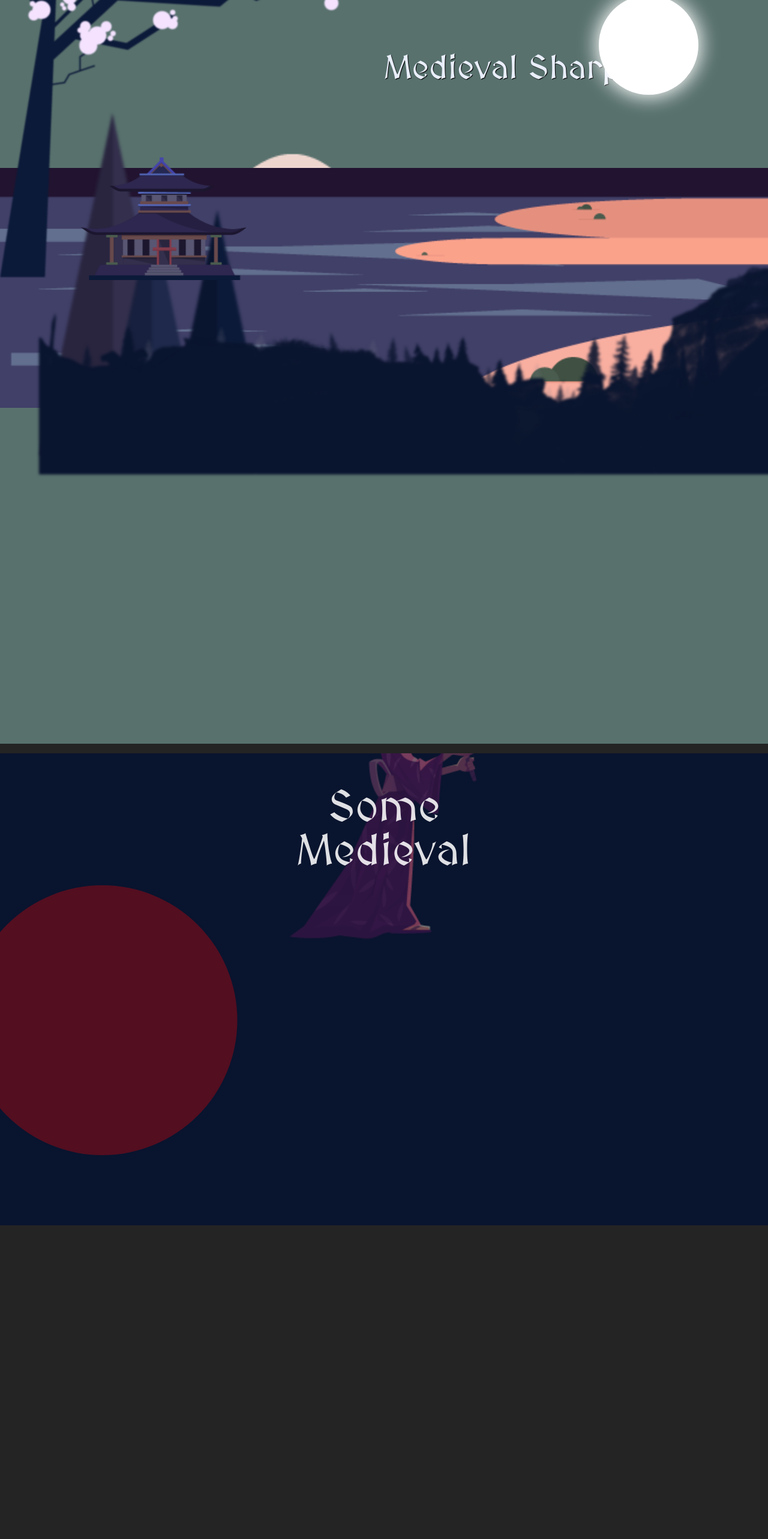
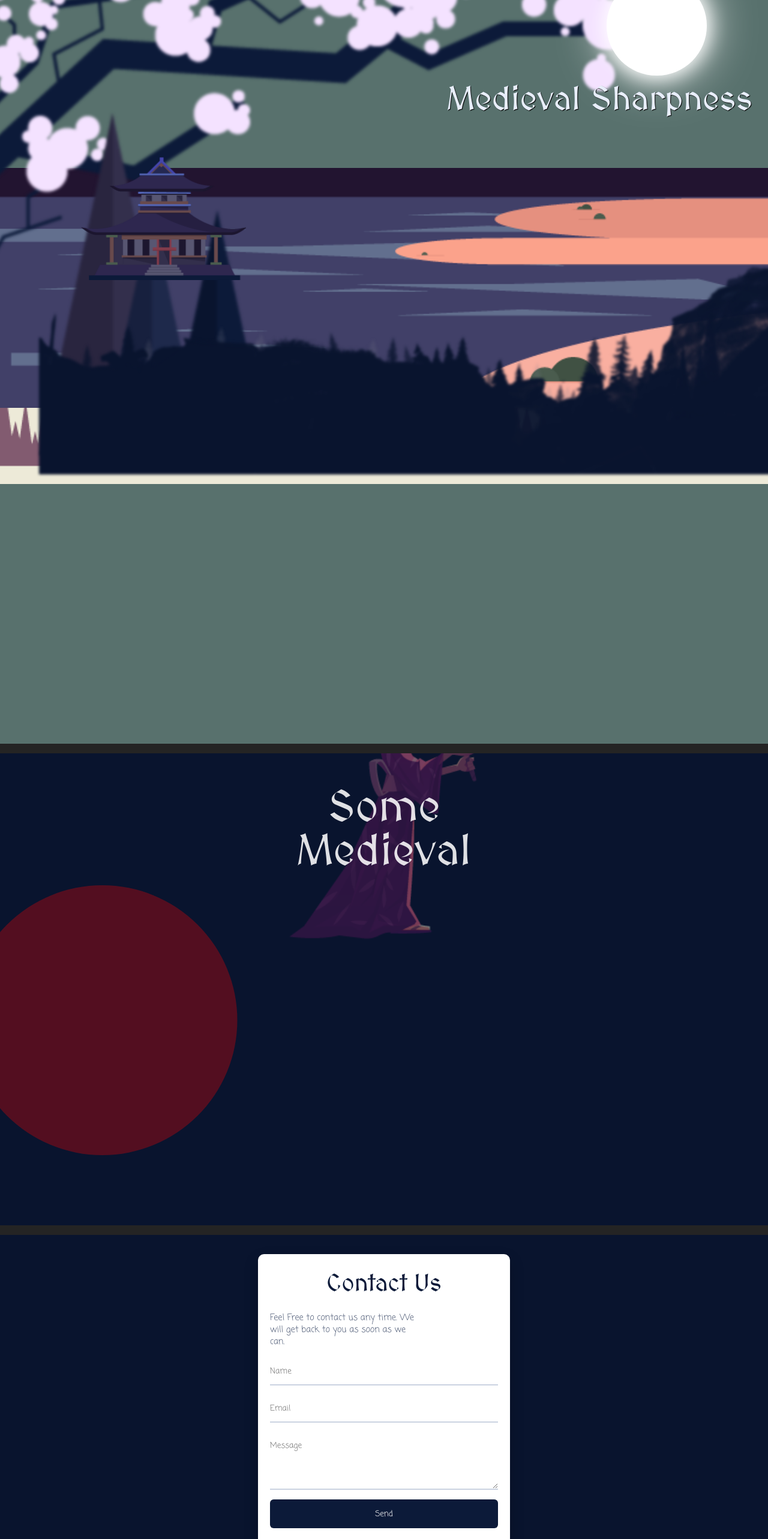
Before and after one commit to eman-fatimaaa/Parallex-project, a React (Vite) app: page / in a window 1280 px wide. Shown: the part 120-2686 px from the top of the page at 60% size. Before the commit the page ends 2163 px from the top, so only its background shows below. Built offline with nearby package versions, Linux system fonts and the light colour scheme.

Commit message:
Contact form formed

```diff
--- a/src/App.tsx
+++ b/src/App.tsx
@@ -1,11 +1,13 @@
+import AboutComp from "./components/AboutComp";
 import HeroComp from "./components/HeroComp";
-import AboutComp from "./components/AboutComp";
+import ContactComp from "./components/ContactComp";
 
 export default function App() {
   return (
     <main>
       <HeroComp />
       <AboutComp />
+      <ContactComp />
     </main>
   );
 }
--- /dev/null
+++ b/src/components/ContactComp.module.scss
@@ -0,0 +1,104 @@
+@use "../sass/variables" as *;
+
+.contact {
+  background-color: $tertiary-color-alt;
+  min-height: 90dvh;
+  padding-top: 2rem;
+  position: relative;
+  margin-top: 1rem;
+  z-index: 5;
+  display: flex;
+  justify-content: center;
+}
+
+.card {
+  width: min(92vw, 420px);
+  background: #ffffff;
+  color: #0c1a39;
+  border-radius: 10px;
+  padding: 1.25rem 1.25rem 1.5rem;
+  box-shadow: 0 10px 25px rgba(0, 0, 0, 0.18);
+  display: flex;
+  flex-direction: column;
+  gap: 1rem;
+}
+
+h2 {
+  font-family: "MedievalSharp", cursive;
+  font-size: 40px;
+  text-align: center;
+  margin: 0;
+}
+
+p {
+  font-size: 0.9rem;
+  line-height: 1.4;
+  color: #54607a;
+  margin: 0;
+  max-width: 30ch;
+}
+
+.inputs {
+  display: flex;
+  flex-direction: column;
+  gap: 1rem;
+}
+
+input,
+textarea {
+  width: 100%;
+  background: transparent;
+  border: 0;
+  border-bottom: 2px solid #cbd3e1;
+  padding: 0.75rem 0;
+  outline: none;
+  color: #0c1a39;
+}
+
+textarea {
+  min-height: 96px;
+  resize: vertical;
+}
+
+button {
+  width: 100%;
+  padding: 0.9rem 1rem;
+  background: #0c1a39;
+  color: #ffffff;
+  border: 0;
+  border-radius: 6px;
+  cursor: pointer;
+  font-weight: 600;
+}
+
+.error {
+  display: block;
+  margin-top: 0.75rem;
+  text-align: center;
+  color: rgb(156, 1, 1);
+  font-weight: bold;
+}
+
+@keyframes shake {
+  10%,
+  90% {
+    transform: translateX(-1px);
+  }
+  20%,
+  80% {
+    transform: translateX(2px);
+  }
+  30%,
+  50%,
+  70% {
+    transform: translateX(-4px);
+  }
+  40%,
+  60% {
+    transform: translateX(4px);
+  }
+}
+
+.shake {
+  animation: shake 0.6s;
+}
--- /dev/null
+++ b/src/components/ContactComp.tsx
@@ -0,0 +1,76 @@
+import { useState, useRef } from "react";
+import styles from "./ContactComp.module.scss";
+
+type TFormData = {
+  name: string;
+  email: string;
+  message: string;
+};
+
+export default function ContactComp() {
+  const [formData, setFormData] = useState<TFormData>({
+    name: "",
+    email: "",
+    message: "",
+  });
+  const [error, setError] = useState<string>("");
+  const [shake, setShake] = useState(false);
+  const btnRef = useRef<HTMLButtonElement | null>(null);
+
+  const checkForm = () => {
+    if (!formData.name || !formData.email || !formData.message) {
+      setError("Please fill out all fields");
+      return false;
+    }
+    const ok = /^[^\s@]+@[^\s@]+\.[^\s@]+$/.test(formData.email);
+    if (!ok) {
+      setError("Please enter a valid email");
+      return false;
+    }
+    setError("");
+    return true;
+  };
+
+  const handleSubmit = (e: React.FormEvent<HTMLFormElement>) => {
+    e.preventDefault();
+    if (!checkForm()) {
+      setShake(true);
+      setTimeout(() => setShake(false), 600);
+      return;
+    }
+    console.log(formData);
+  };
+
+  return (
+    <section className={styles.contact} id="contact">
+      <form onSubmit={handleSubmit} className={styles.card}>
+        <h2>Contact Us</h2>
+        <p>Feel Free to contact us any time. We will get back to you as soon as we can.</p>
+        <div className={styles.inputs}>
+          <input
+            type="text"
+            placeholder="Name"
+            value={formData.name}
+            onChange={(e) => setFormData({ ...formData, name: e.target.value })}
+          />
+          <input
+            type="email"
+            placeholder="Email"
+            value={formData.email}
+            onChange={(e) => setFormData({ ...formData, email: e.target.value })}
+          />
+          <textarea
+            placeholder="Message"
+            id="message-body"
+            value={formData.message}
+            onChange={(e) => setFormData({ ...formData, message: e.target.value })}
+          />
+        </div>
+        <button ref={btnRef} type="submit" className={shake ? styles.shake : ""}>
+          Send
+        </button>
+        {error && <span className={styles.error}>{error}</span>}
+      </form>
+    </section>
+  );
+}
--- a/src/components/HeroComp.module.scss
+++ b/src/components/HeroComp.module.scss
@@ -6,25 +6,57 @@
   min-height: 170vh;
   overflow: hidden;
   background-color: $primary-color-alt;
+  font-family: "Coming Soon", cursive;
 }
 
-.layer {
+.moonLight {
   position: fixed;
-  pointer-events: none;
-  user-select: none;
-  max-width: none;
+  width: max(99px, 13vw);
+  height: max(99px, 13vw);
+  top: 10%;
+  right: 8%;
+  border-radius: 50%;
+  background: #fff;
+  filter: blur(42px);
+  z-index: 1;
+}
+
+.moon {
+  position: fixed;
+  width: max(99px, 13vw);
+  height: max(99px, 13vw);
+  top: 10%;
+  right: 8%;
+  border-radius: 50%;
+  background: #fff;
+  z-index: 2;
+  box-shadow: 0 0 32px 4px #ffffff;
+}
+
+.title {
+  position: fixed;
+  z-index: 3;
+  top: calc(40vh - 60px);
+  right: 2%;
+  text-align: end;
+  transform-style: preserve-3d;
+  text-shadow: 1px 1px 1px #000;
+  font-size: 56px;
+  line-height: 1;
+  color: #e8eefb;
 }
 
 .bg {
-  bottom: 0;
-  left: 50%;
-  transform: translateX(-50%);
-  width: 140vw;
-  height: auto;
+  position: fixed;
   z-index: 0;
+  width: 118%;
+  left: -3%;
+  bottom: calc(1px - 16vh);
+  will-change: transform;
 }
 
 .lake {
+  position: fixed;
   left: 0;
   right: 0;
   bottom: 0;
@@ -37,77 +69,56 @@
 }
 
 .house {
+  position: fixed;
   left: 10vw;
   bottom: 26vh;
   width: clamp(170px, 22vw, 360px);
   height: auto;
   z-index: 2;
+  will-change: transform;
 }
 
 .tree {
-  top: 0;
-  left: 0;
-  width: 72vw;
-  max-width: 620px;
-  filter: blur(1px);
-  z-index: 3;
+  position: fixed;
+  top: calc(10% - 119px);
+  left: calc(0px - 20%);
+  z-index: 1;
+  transform-style: preserve-3d;
+  filter: blur(2px);
   transform-origin: left bottom;
+  width: 110%;
+  min-width: 640px;
 }
 
 .nearMountainsLeft {
+  position: fixed;
   bottom: calc(1px - 10%);
   left: calc(1px + 5%);
   z-index: 1;
+  transform-style: preserve-3d;
   filter: blur(2px);
   width: 30%;
-  transform-style: preserve-3d;
+  will-change: transform;
 }
 
 .nearMountainsRight {
+  position: fixed;
   bottom: calc(1px - 10%);
   right: calc(1px + 5%);
   z-index: 1;
+  transform-style: preserve-3d;
   filter: blur(2px);
   width: 100px;
-  transform-style: preserve-3d;
+  will-change: transform;
 }
 
 .upCloseTrees {
+  position: fixed;
   bottom: calc(1px - 14%);
   left: calc(1px + 5%);
   z-index: 1;
+  transform-style: preserve-3d;
   filter: blur(2px);
   width: 110%;
   min-width: 640px;
-  transform-style: preserve-3d;
 }
-
-.moonWrap {
-  position: fixed;
-  top: 14vh;
-  right: 9vw;
-  z-index: 4;
-  will-change: transform;
-}
-
-.moon {
-  width: max(99px, 13vw);
-  height: max(99px, 13vw);
-  background-color: #fff;
-  border-radius: 50%;
-  box-shadow: 0 0 32px 4px #ffffff;
-}
-
-.title {
-  position: fixed;
-  z-index: 3;
-  top: 26vh;
-  left: 50%;
-  transform: translateX(-50%);
-  text-align: center;
-  text-shadow: 1px 1px 1px #000;
-  font-family: "MedievalSharp", cursive;
-  font-size: clamp(32px, 6vw, 56px);
-  line-height: 1;
-  color: #e8eefb;
-}
--- a/src/components/HeroComp.tsx
+++ b/src/components/HeroComp.tsx
@@ -5,63 +5,49 @@ import styles from "./HeroComp.module.scss";
 import bg from "../assets/bg.png";
 import lake from "../assets/02.png";
 import house from "../assets/04.png";
-import treeBranch from "../assets/06.png";
+import tree from "../assets/06.png";
 import nearMountainsLeft from "../assets/05.png";
 import nearMountainsRight from "../assets/03.png";
 import upCloseTrees from "../assets/treees.png";
 
 export default function HeroComp() {
   const ref = useRef<HTMLElement | null>(null);
+  const { scrollYProgress } = useScroll({
+    target: ref,
+    offset: ["start start", "end start"],
+  });
 
-  const { scrollY } = useScroll();
-  const superSlowElement = useTransform(scrollY, [0, 5000], [0, -300]);
+  const yBg = useTransform(scrollYProgress, [0, 1], ["0px", "-80px"]);
+  const yMoon = useTransform(scrollYProgress, [0, 1], ["0px", "-80px"]);
+  const yNear = useTransform(scrollYProgress, [0, 1], ["0px", "-160px"]);
+  const yLake = useTransform(scrollYProgress, [0, 1], ["0px", "-240px"]);
+  const yHouse = useTransform(scrollYProgress, [0, 1], ["0px", "-320px"]);
+  const yTitle = useTransform(scrollYProgress, [0, 1], ["0px", "-360px"]);
 
   return (
     <section ref={ref} className={styles.scene}>
-      <img src={bg} alt="background mountains" className={`${styles.layer} ${styles.bg}`} />
+      <div className={styles.moonLight} />
+      <motion.div style={{ y: yMoon }} className={styles.moon} />
 
-      <img src={house} alt="house on the lake" className={`${styles.layer} ${styles.house}`} />
+      <motion.img style={{ y: yBg }} src={bg} className={styles.bg} alt="background mountains" />
 
-      <motion.img
-        src={lake}
-        alt="lake of the mountain"
-        className={`${styles.layer} ${styles.lake}`}
-      />
-
-      <img src={treeBranch} alt="tree branch" className={`${styles.layer} ${styles.tree}`} />
-
-      <img
-        src={nearMountainsLeft}
-        alt="left mountains"
-        className={`${styles.layer} ${styles.nearMountainsLeft}`}
-      />
-      <img
-        src={nearMountainsRight}
-        alt="right mountains"
-        className={`${styles.layer} ${styles.nearMountainsRight}`}
-      />
-
-      <img
-        src={upCloseTrees}
-        alt="up close trees"
-        className={`${styles.layer} ${styles.upCloseTrees}`}
-      />
-
-      <motion.div
-        className={styles.moonWrap}
-        style={{ y: superSlowElement }}
-      >
-        <div className={styles.moon} />
-      </motion.div>
+      <motion.img style={{ y: yLake }} src={lake} className={styles.lake} alt="lake of the mountain" />
+      <motion.img style={{ y: yHouse }} src={house} className={styles.house} alt="house on the lake" />
 
       <motion.h1
-        className={styles.title}
+        style={{ y: yTitle }}
         initial={{ opacity: 0, y: -90 }}
         whileInView={{ opacity: 1, y: 0 }}
         transition={{ duration: 1.1, delay: 0.5 }}
+        className={styles.title}
       >
         Medieval Sharpness
       </motion.h1>
+
+      <img src={tree} className={styles.tree} alt="tree branch" />
+      <motion.img style={{ y: yNear }} src={nearMountainsLeft} className={styles.nearMountainsLeft} alt="left mountains" />
+      <motion.img style={{ y: yNear }} src={nearMountainsRight} className={styles.nearMountainsRight} alt="right mountains" />
+      <img src={upCloseTrees} className={styles.upCloseTrees} alt="up close trees" />
     </section>
   );
 }
```
